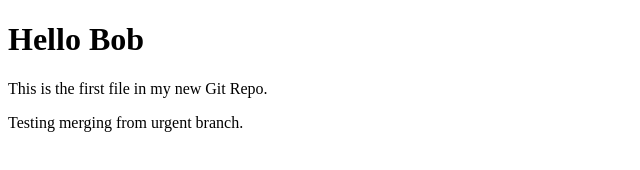
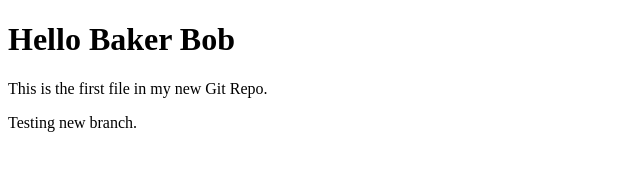
Before and after one commit to bakerbobsc/practice, a plain HTML site: page index.html in a window 1280 px wide. Shown: the whole page, without its empty margins (0-640 px from the left). Drawn offline with Linux system fonts and the light colour scheme.

Commit message:
Update index.html

```diff
--- a/index.html
+++ b/index.html
@@ -1,11 +1,11 @@
 <!DOCTYPE html>
 <html>
 <head>
-<title>Hello Bob</title>
+<title>Hello Baker Bob</title>
 </head>
 <body>
-<h1>Hello Bob</h1>
+<h1>Hello Baker Bob</h1>
 <p>This is the first file in my new Git Repo.</p>
-<p>Testing merging from urgent branch.</p>
+<p>Testing new branch.</p>
 </body>
 </html>
```
